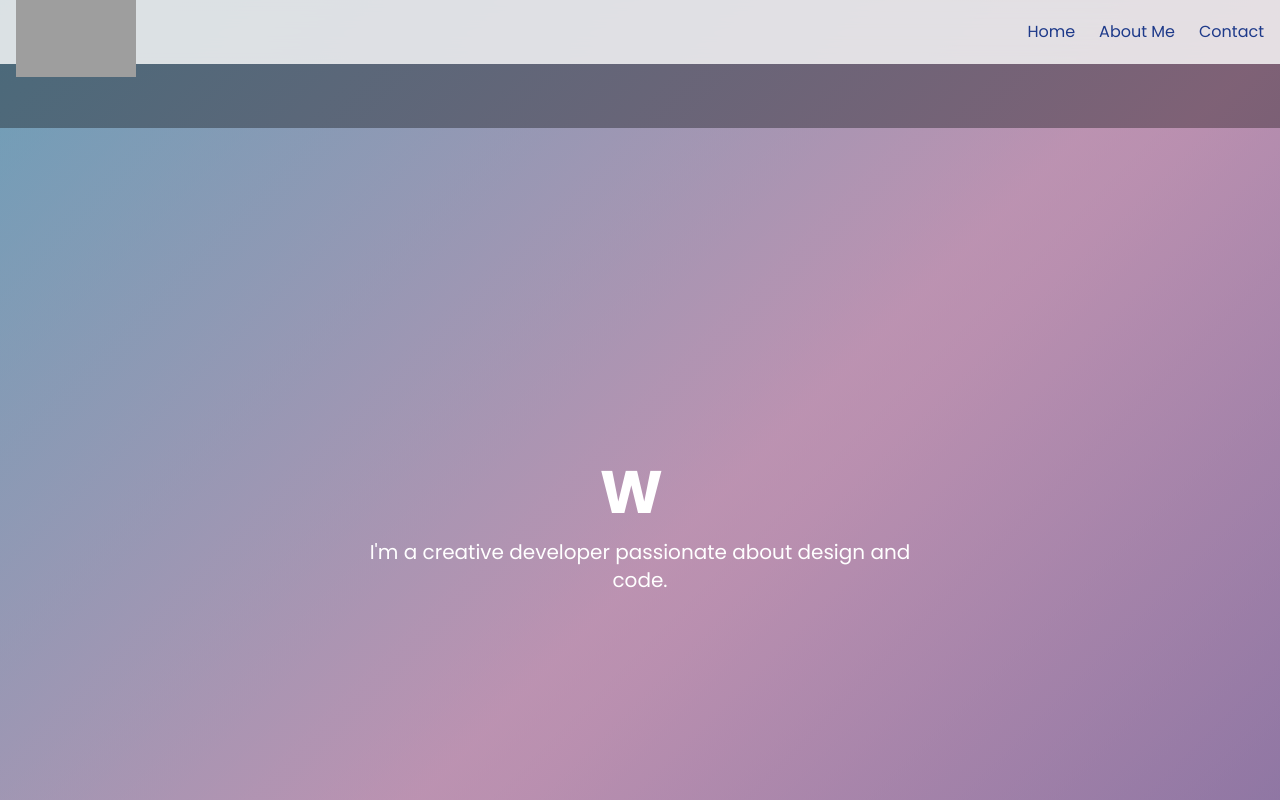
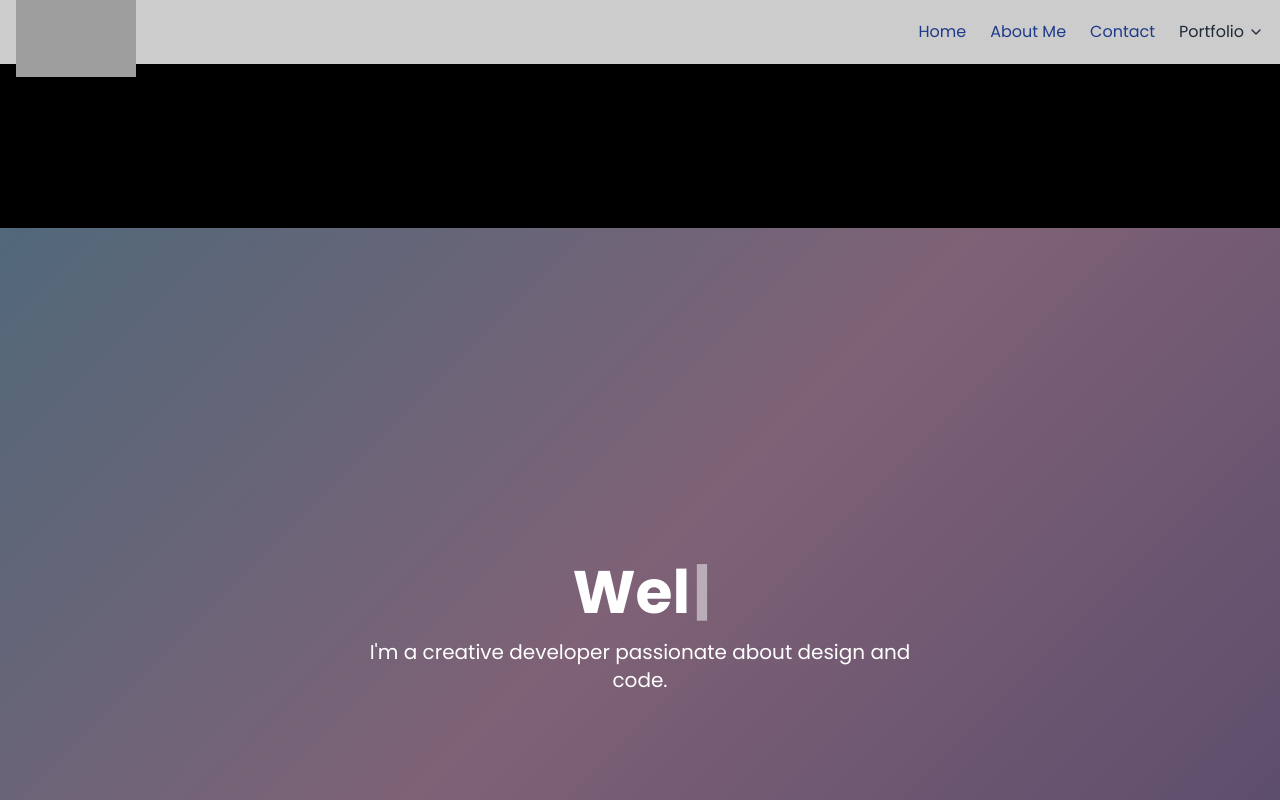
Before and after one commit to DeanYtest/design-showcase, a Next.js app: page / in a window 1280 px wide. Shown: the top 800 px of the page. Built offline with nearby package versions, Linux system fonts and the light colour scheme; grey boxes are pictures that could not be loaded.

Commit message:
fix:worksection5

```diff
--- a/app/layout.tsx
+++ b/app/layout.tsx
@@ -20,16 +20,11 @@
         {/* Navbar */}
         <Navbar />
 
-        {/* 全站背景：漸層 + 波浪 */}
-        <div className="absolute inset-0 z-0 pointer-events-none">
-          <div className="animated-gradient absolute inset-0" />
-          <div className="absolute bottom-0 left-0 w-full">
-            <WaveTransition />
-          </div>
-        </div>
+        {/* 波浪過渡 */}
+        <WaveTransition />
 
-        {/* 主內容 (z-10 确保在背景之上) */}
-        <main className="relative z-10 pt-16">
+        {/* 主內容 (z-10 確保在背景之上) */}
+        <main className="relative z-10 pt-16 pb-16">  {/* ← 新增 pb-16 */}
           {children}
         </main>
 
--- a/app/page.tsx
+++ b/app/page.tsx
@@ -3,6 +3,7 @@
 
 import HeroSection from './HeroSection';
 import HomeCarousel from '../components/HomeCarousel';
+import WorkSection from './WorkSection';
 
 export default function HomePage() {
   return (
@@ -12,6 +13,9 @@
 
       {/* 2. 三張卡片走馬燈 */}
       <HomeCarousel />
+
+      {/* 3. 所有作品 */}
+      <WorkSection category="all" />        // ← 新增
     </>
   );
 }
--- a/components/ui/Navbar.tsx
+++ b/components/ui/Navbar.tsx
@@ -1,45 +1,75 @@
 // components/ui/Navbar.tsx
 'use client';
 
-import Link from 'next/link'
-import Image from 'next/image'
+import { useState } from 'react';
+import Link from 'next/link';
+import Image from 'next/image';
+import { ChevronDown } from 'lucide-react';
+
+const navLinks = [
+  { name: 'Home', href: '/' },
+  { name: 'About Me', href: '/about' },
+  { name: 'Contact', href: '/contact' },
+];
+
+const portfolioLinks = [
+  { name: 'UI', href: '/ui' },
+  { name: 'Logo', href: '/logo' },
+  { name: 'Graphic', href: '/graphic' },
+  { name: 'Packaging', href: '/packaging' },
+  { name: 'Illustration', href: '/illustration' },
+];
 
 export default function Navbar() {
+  const [open, setOpen] = useState(false);
+
   return (
     <header className="sticky top-0 w-full bg-white bg-opacity-80 backdrop-blur-md z-50">
       <div className="container mx-auto px-4 flex justify-between items-center h-16">
         {/* 左邊 Logo */}
         <Link href="/" passHref>
           <a className="flex items-center">
-            <Image
-              src="/logo.png"
-              alt="Logo"
-              width={120}
-              height={40}
-              priority
-            />
+            <Image src="/logo.png" alt="Logo" width={120} height={40} priority />
           </a>
         </Link>
 
         {/* 右邊導覽 */}
-        <nav className="space-x-6 text-gray-800 font-medium">
-          <Link href="/" passHref>
-            <a className="hover:text-primary transition-colors duration-200">
-              Home
-            </a>
-          </Link>
-          <Link href="/about" passHref>
-            <a className="hover:text-primary transition-colors duration-200">
-              About Me
-            </a>
-          </Link>
-          <Link href="/contact" passHref>
-            <a className="hover:text-primary transition-colors duration-200">
-              Contact
-            </a>
-          </Link>
+        <nav className="flex items-center space-x-6 text-gray-800 font-medium relative">
+          {navLinks.map(link => (
+            <Link key={link.href} href={link.href} passHref>
+              <a className="hover:text-primary transition-colors duration-200">
+                {link.name}
+              </a>
+            </Link>
+          ))}
+
+          {/* Portfolio 下拉選單 */}
+          <div
+            className="relative"
+            onMouseEnter={() => setOpen(true)}
+            onMouseLeave={() => setOpen(false)}
+          >
+            <button
+              className="flex items-center hover:text-primary transition-colors duration-200 focus:outline-none"
+              onClick={() => setOpen(v => !v)}
+            >
+              Portfolio
+              <ChevronDown className="ml-1 w-4 h-4" />
+            </button>
+            {open && (
+              <div className="absolute right-0 mt-2 w-40 bg-white rounded-md shadow-lg overflow-hidden z-50">
+                {portfolioLinks.map(item => (
+                  <Link key={item.href} href={item.href} passHref>
+                    <a className="block px-4 py-2 hover:bg-gray-100 transition-colors">
+                      {item.name}
+                    </a>
+                  </Link>
+                ))}
+              </div>
+            )}
+          </div>
         </nav>
       </div>
     </header>
-  )
+  );
 }
```
